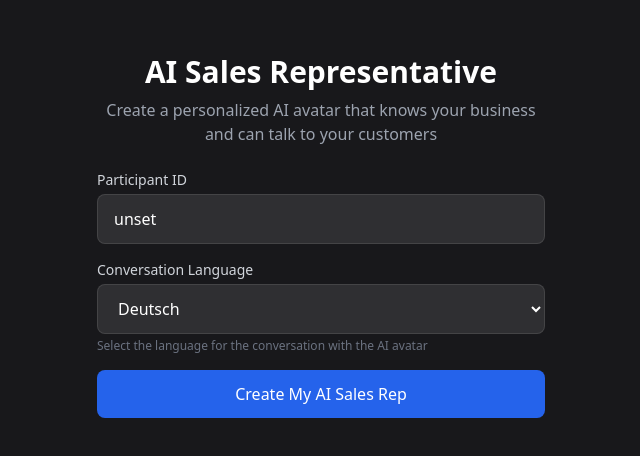
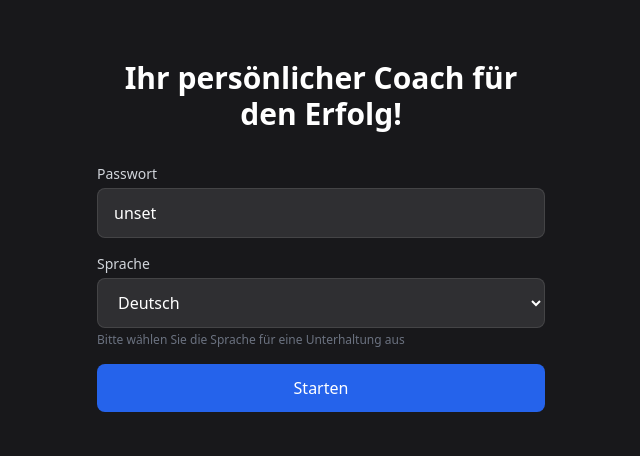
Before and after one commit to jkrbx5v4sq-png/liveavatar-ai-sdr-v2, a Next.js app: page / in a window 1280 px wide. Shown: the part 164-620 px from the top of the page, without its empty margins (319-959 px from the left). Built offline with nearby package versions, Linux system fonts and the light colour scheme; no server answers; what @heygen/liveavatar-web-sdk would draw is missing.

Commit message:
Update LiveAvatarDemo.tsx

```diff
--- a/src/components/LiveAvatarDemo.tsx
+++ b/src/components/LiveAvatarDemo.tsx
@@ -142,12 +142,8 @@ export const LiveAvatarDemo = () => {
         <div className="w-full max-w-md flex flex-col items-center gap-6">
           <div className="text-center">
             <h1 className="text-3xl font-bold text-white mb-2">
-              AI Sales Representative
+              Ihr persönlicher Coach für den Erfolg!
             </h1>
-            <p className="text-gray-400">
-              Create a personalized AI avatar that knows your business and can
-              talk to your customers
-            </p>
           </div>
 
           {error && (
@@ -162,7 +158,7 @@ export const LiveAvatarDemo = () => {
                 htmlFor="participantId"
                 className="block text-sm font-medium text-gray-300 mb-1"
               >
-                Participant ID
+                Passwort
               </label>
               <input
                 type="text"
@@ -181,7 +177,7 @@ export const LiveAvatarDemo = () => {
                 htmlFor="language"
                 className="block text-sm font-medium text-gray-300 mb-1"
               >
-                Conversation Language
+                Sprache
               </label>
               <select
                 id="language"
@@ -197,7 +193,7 @@ export const LiveAvatarDemo = () => {
                 <option value="pl">Polski</option>
               </select>
               <p className="text-xs text-gray-500 mt-1">
-                Select the language for the conversation with the AI avatar
+                Bitte wählen Sie die Sprache für eine Unterhaltung aus
               </p>
             </div>
 
@@ -205,7 +201,7 @@ export const LiveAvatarDemo = () => {
               type="submit"
               className="w-full bg-blue-600 hover:bg-blue-700 text-white px-8 py-3 rounded-lg font-medium transition-colors mt-6"
             >
-              Create My AI Sales Rep
+              Starten
             </button>
           </form>
         </div>
```
